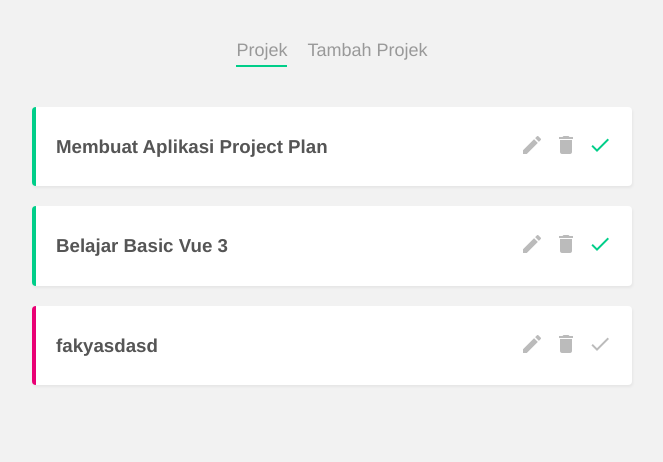
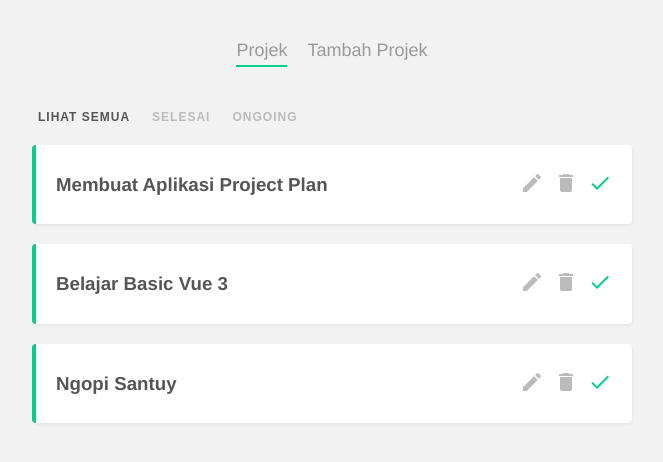
Before and after one commit to lemonsprite/project-plan, a Vue app: page / in a window 1280 px wide. Shown: the top 462 px of the page, without its empty margins (308-971 px from the left). Built offline with nearby package versions, Linux system fonts and the light colour scheme; data requests are answered from the project's data file.

Commit message:
finishing aplikasi menggunakan filter

```diff
--- a/data/db.json
+++ b/data/db.json
@@ -13,9 +13,9 @@
       "complete": true
     },
     {
-      "title": "fakyasdasd",
-      "details": "hayi",
-      "complete": false,
+      "title": "Ngopi Santuy",
+      "details": "Ngopi + Sampoerna Mild",
+      "complete": true,
       "id": 3
     }
   ]
--- /dev/null
+++ b/src/components/FilterNav.vue
@@ -0,0 +1,50 @@
+<template>
+  <div class="filter-nav">
+    <button
+      @click="updateFilter('all')"
+      :class="{ active: filterInit === 'all' }"
+    >
+      Lihat Semua
+    </button>
+    <button
+      @click="updateFilter('completed')"
+      :class="{ active: filterInit === 'completed' }"
+    >
+      Selesai
+    </button>
+    <button
+      @click="updateFilter('ongoing')"
+      :class="{ active: filterInit === 'ongoing' }"
+    >
+      Ongoing
+    </button>
+  </div>
+</template>
+
+<script>
+export default {
+  props: ["filterInit"],
+  methods: {
+    updateFilter(params) {
+      this.$emit("filter", params);
+    },
+  },
+};
+</script>
+<style>
+.filter-nav button {
+  background: none;
+  border: none;
+  color: #bbb;
+  outline: none;
+  font-size: 12px;
+  text-transform: uppercase;
+  margin-right: 10px;
+  letter-spacing: 1px;
+  font-weight: bold;
+  cursor: pointer;
+}
+.filter-nav button.active {
+  color: #555;
+}
+</style>
--- a/src/views/HomeView.vue
+++ b/src/views/HomeView.vue
@@ -1,46 +1,66 @@
 <template>
   <div class="home">
     <div v-if="projects.length">
-      <div v-for="project in projects" :key="project.id">
-        <SingleProject :project="project" @delete="handleDelete" @done="handleDone"></SingleProject>
+      <FilterNav @filter="filterInit = $event" :filterInit="filterInit" />
+      <div v-for="project in filteredData" :key="project.id">
+        <SingleProject
+          :project="project"
+          @delete="handleDelete"
+          @done="handleDone"
+        ></SingleProject>
       </div>
     </div>
   </div>
-
 </template>
 
 <script>
-import SingleProject from '@/components/SingleProject.vue'
+import SingleProject from "@/components/SingleProject.vue";
+import FilterNav from "@/components/FilterNav.vue";
 
 export default {
-  name: 'HomeView',
+  name: "HomeView",
   components: {
-    SingleProject
+    SingleProject,
+    FilterNav,
   },
   data() {
     return {
       projects: [],
-    }
+      filterInit: "all",
+    };
   },
   mounted() {
-    fetch('http://localhost:3000/projects')
-    .then(res => res.json())
-    .then(data => this.projects = data)
-    .catch(err => console.log(err.message))
+    fetch("http://localhost:3000/projects")
+      .then((res) => res.json())
+      .then((data) => (this.projects = data))
+      .catch((err) => console.log(err.message));
   },
   methods: {
     handleDelete(id) {
       this.projects = this.projects.filter((p) => {
-        return p.id !== id
-      })
+        return p.id !== id;
+      });
     },
     handleDone(id) {
-      let p = this.projects.find(project => {
-        return project.id === id
-      })
+      let p = this.projects.find((project) => {
+        return project.id === id;
+      });
 
-      p.complete = !p.complete
+      p.complete = !p.complete;
+    },
+  },
+  computed: {
+    filteredData() {
+      if(this.filterInit === 'completed') {
+        return this.projects.filter((p) => p.complete)
+      }
+
+      if(this.filterInit === 'ongoing') {
+        return this.projects.filter((p) => !p.complete)
+      }
+
+      return this.projects
     }
   }
-}
+};
 </script>
```
